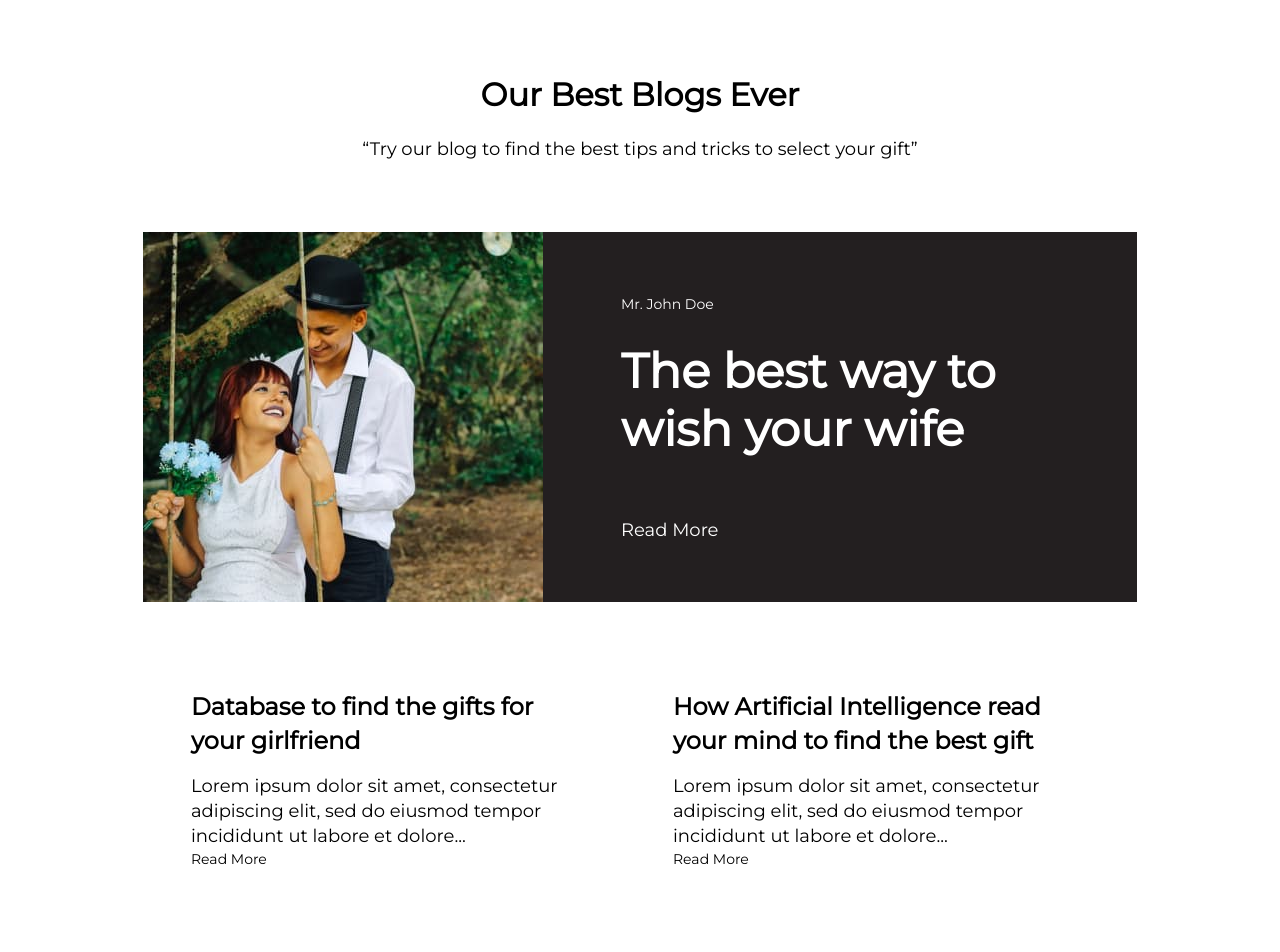
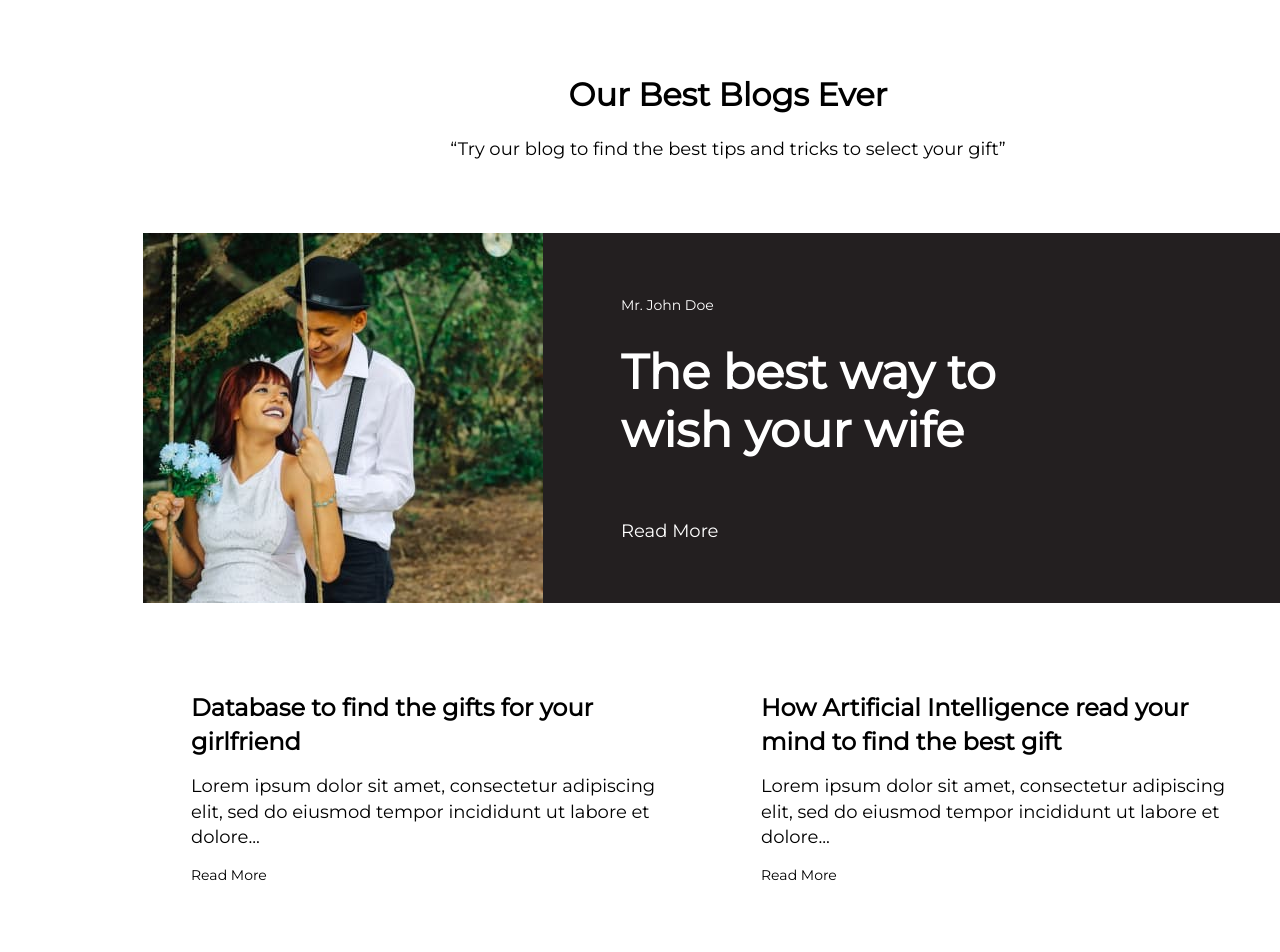
Before and after one commit to urt2509/team-project, a plain HTML site: page index.html in a window 1280 px wide. Shown: the part 2900-3852 px from the top of the page. Drawn offline with Linux system fonts and the light colour scheme.

Commit message:
Update last-section
Додав ховер з тінню карткам, на read me додав margin-top 16px, ширину секції зробив фіксованою 1440px(при min-width дуже пливе текст при масштабуванні).

```diff
--- a/css/style.css
+++ b/css/style.css
@@ -262,7 +262,7 @@ img {
   padding: 80px 135px;
   box-sizing: border-box;
   display: block;
-  max-width: 1440px;
+  width: 1440px;
   margin-left: auto;
   margin-right: auto;
 }
@@ -271,12 +271,12 @@ img {
   font-size: 32px;
   line-height: 1.18;
   text-align: center;
- margin-bottom: 23px;
+  margin-bottom: 23px;
 }
 .last-section-subtitle {
   font-family: "Montserrat", sans-serif;
   font-size: 18px;
-  line-height: 135.94%;
+  line-height: 140.62%;
   text-align: center;
   margin-bottom: 71px;
 }
@@ -323,6 +323,9 @@ img {
   list-style-type: none;
   padding: 48px 48px 50px 48px;
 }
+.last-section-item:hover {
+  box-shadow: 10px 10px 15px rgba(0, 0, 0, 0.05);
+}
 .last-section-list:last-child {
   margin-right: 30px;
 }
@@ -345,6 +348,7 @@ img {
   line-height: 140.62%;
   color: var(--base-icon-color);
   margin-top: 16px;
+  display: inline-block;
 }
 
 /* Footer */
```
